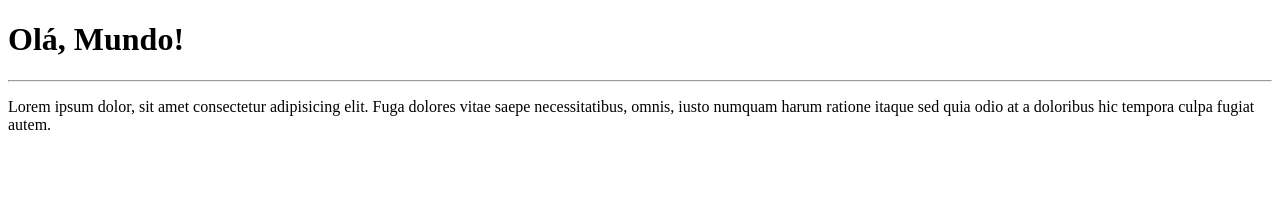
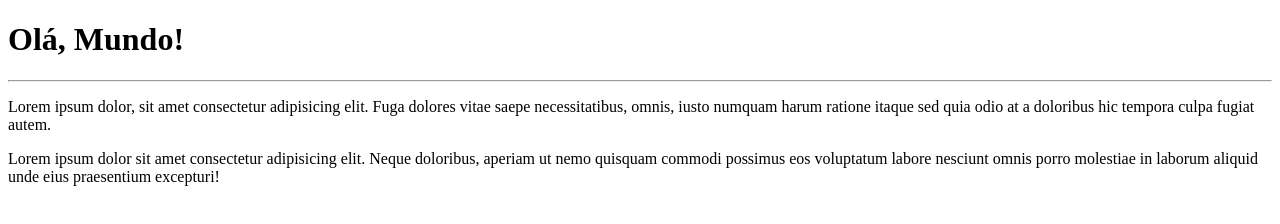
Before and after one commit to GleiceAraujo22/Ola-Mundo, a plain HTML site: page Site exemplo/index.html in a window 1280 px wide. Drawn offline with Linux system fonts and the light colour scheme.

Commit message:
Adicionei um parágrafo

```diff
--- a/Site exemplo/index.html
+++ b/Site exemplo/index.html
@@ -10,5 +10,6 @@
  <h1>Olá, Mundo! </h1>
  <hr>
  <p>Lorem ipsum dolor, sit amet consectetur adipisicing elit. Fuga dolores vitae saepe necessitatibus, omnis, iusto numquam harum ratione itaque sed quia odio at a doloribus hic tempora culpa fugiat autem.</p>
+ Lorem ipsum dolor sit amet consectetur adipisicing elit. Neque doloribus, aperiam ut nemo quisquam commodi possimus eos voluptatum labore nesciunt omnis porro molestiae in laborum aliquid unde eius praesentium excepturi!
 </body>
 </html>
```
